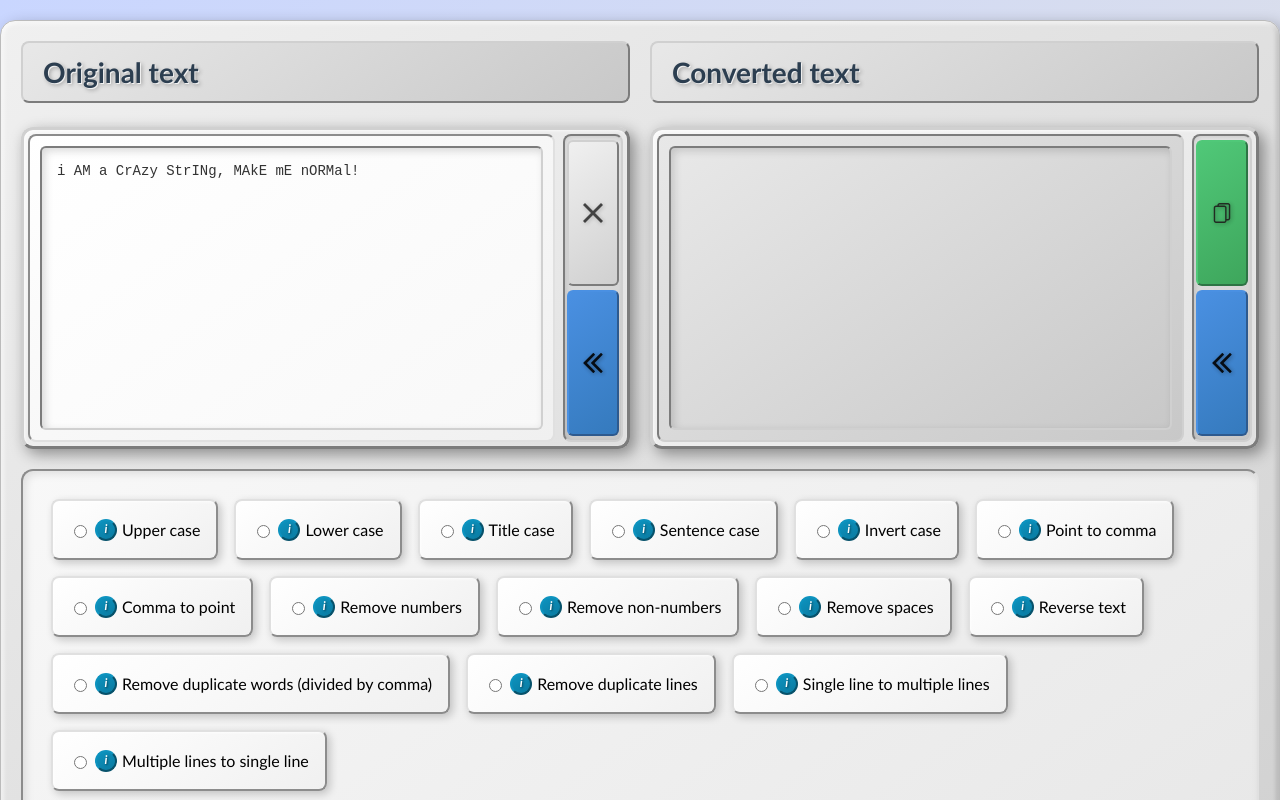
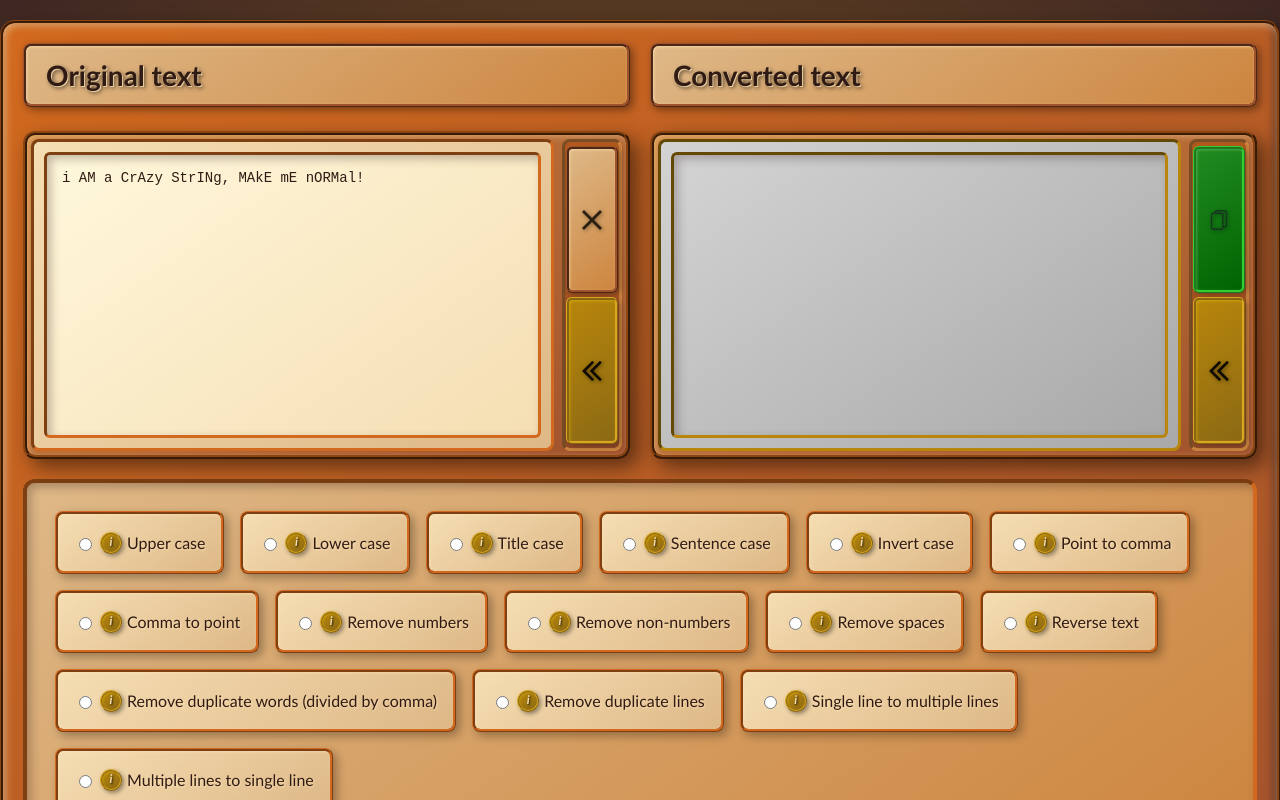
Before and after one commit to bulutfatih/string-manipulation, a React (Vite) app: page / in a window 1280 px wide. Shown: the top 800 px of the page. Built offline with nearby package versions, Linux system fonts and the light colour scheme.

Commit message:
woodyyyyyyyy

```diff
--- a/src/style.scss
+++ b/src/style.scss
@@ -3,7 +3,15 @@ body {
   font-family: "Trebuchet MS", "Lucida Grande", "Lucida Sans Unicode", "Lucida Sans", Tahoma, sans-serif;
   -webkit-font-smoothing: antialiased;
   -moz-osx-font-smoothing: grayscale;
-  background: linear-gradient(135deg, #c9d6ff 0%, #e2e2e2 100%);
+  background:
+    radial-gradient(ellipse at center, #8B4513 0%, #654321 50%, #3E2723 100%),
+    repeating-linear-gradient(
+      90deg,
+      transparent,
+      transparent 2px,
+      rgba(139, 69, 19, 0.1) 2px,
+      rgba(139, 69, 19, 0.1) 4px
+    );
   background-attachment: fixed;
   min-height: 100vh;
 }
@@ -11,29 +19,48 @@ body {
 .main {
   max-width: 1300px;
   margin: 0 auto;
-  background: linear-gradient(145deg, #f0f0f0, #d0d0d0);
+  background:
+    linear-gradient(145deg, #D2691E, #A0522D),
+    repeating-linear-gradient(
+      0deg,
+      transparent,
+      transparent 3px,
+      rgba(101, 67, 33, 0.3) 3px,
+      rgba(101, 67, 33, 0.3) 6px
+    );
   border-radius: 15px;
   box-shadow:
-    inset 2px 2px 5px rgba(255, 255, 255, 0.8),
-    inset -2px -2px 5px rgba(0, 0, 0, 0.2),
-    5px 5px 15px rgba(0, 0, 0, 0.3);
+    inset 2px 2px 8px rgba(255, 228, 181, 0.6),
+    inset -3px -3px 8px rgba(62, 39, 35, 0.8),
+    8px 8px 20px rgba(0, 0, 0, 0.5);
   margin-top: 20px;
   margin-bottom: 20px;
-  border: 1px solid #bbb;
+  border: 3px ridge #8B4513;
 }
 
 .title {
   font-size: 28px;
-  color: #2c3e50;
+  color: #2F1B14;
   text-shadow:
-    1px 1px 0px rgba(255, 255, 255, 0.8),
-    2px 2px 4px rgba(0, 0, 0, 0.3);
+    1px 1px 0px rgba(255, 228, 181, 0.8),
+    2px 2px 4px rgba(0, 0, 0, 0.6);
   font-weight: bold;
-  background: linear-gradient(145deg, #e8e8e8, #c8c8c8);
+  background:
+    linear-gradient(145deg, #DEB887, #CD853F),
+    repeating-linear-gradient(
+      45deg,
+      transparent,
+      transparent 2px,
+      rgba(139, 69, 19, 0.2) 2px,
+      rgba(139, 69, 19, 0.2) 4px
+    );
   padding: 12px 20px;
   border-radius: 8px;
-  border: 2px outset #d0d0d0;
+  border: 3px ridge #A0522D;
   display: inline-block;
+  box-shadow:
+    inset 1px 1px 3px rgba(255, 228, 181, 0.7),
+    3px 3px 8px rgba(0, 0, 0, 0.4);
 }
 
 .outer-container {
@@ -54,7 +81,6 @@ body {
   width: 100%;
   display: flex;
   flex-direction: column;
-  // margin: 24px;
   gap: 24px;
 }
 
@@ -64,18 +90,34 @@ body {
   border-radius: 12px;
   padding: 0;
   overflow: hidden;
-  background: linear-gradient(145deg, #f8f8f8, #e0e0e0);
-  border: 3px outset #d0d0d0;
+  background:
+    linear-gradient(145deg, #CD853F, #A0522D),
+    repeating-linear-gradient(
+      90deg,
+      transparent,
+      transparent 4px,
+      rgba(139, 69, 19, 0.3) 4px,
+      rgba(139, 69, 19, 0.3) 8px
+    );
+  border: 4px ridge #8B4513;
   box-shadow:
-    5px 5px 15px rgba(0, 0, 0, 0.4),
-    inset 1px 1px 3px rgba(255, 255, 255, 0.7);
+    8px 8px 20px rgba(0, 0, 0, 0.5),
+    inset 2px 2px 6px rgba(255, 228, 181, 0.4);
 }
 
 .wrapper__left {
   display: flex;
   flex: 9;
-  background: linear-gradient(145deg, #ffffff, #f0f0f0);
-  border: 2px inset #e0e0e0;
+  background:
+    linear-gradient(145deg, #F5DEB3, #DEB887),
+    repeating-linear-gradient(
+      0deg,
+      transparent,
+      transparent 2px,
+      rgba(160, 82, 45, 0.1) 2px,
+      rgba(160, 82, 45, 0.1) 4px
+    );
+  border: 3px inset #D2691E;
   margin: 4px;
   border-radius: 8px;
 }
@@ -89,12 +131,20 @@ body {
   flex-direction: column;
   align-items: center;
   gap: 4px;
-  background: linear-gradient(145deg, #e8e8e8, #c8c8c8);
-  border: 2px inset #d0d0d0;
+  background:
+    linear-gradient(145deg, #D2691E, #A0522D),
+    repeating-linear-gradient(
+      45deg,
+      transparent,
+      transparent 3px,
+      rgba(139, 69, 19, 0.2) 3px,
+      rgba(139, 69, 19, 0.2) 6px
+    );
+  border: 3px inset #CD853F;
   margin: 4px;
   padding: 4px;
   border-radius: 8px;
-  box-shadow: inset 2px 2px 5px rgba(0, 0, 0, 0.1);
+  box-shadow: inset 2px 2px 6px rgba(62, 39, 35, 0.3);
   box-sizing: border-box;
 }
 
@@ -103,14 +153,22 @@ body {
   height: 250px;
   margin: 10px;
   padding: 15px;
-  border: 2px inset #d0d0d0;
+  border: 3px inset #D2691E;
   outline: 0;
   resize: none;
-  background: linear-gradient(145deg, #ffffff, #f8f8f8);
+  background:
+    linear-gradient(145deg, #FFF8DC, #F5DEB3),
+    repeating-linear-gradient(
+      90deg,
+      transparent,
+      transparent 1px,
+      rgba(160, 82, 45, 0.05) 1px,
+      rgba(160, 82, 45, 0.05) 2px
+    );
   border-radius: 6px;
   font-size: 14px;
-  color: #333;
-  box-shadow: inset 3px 3px 8px rgba(0, 0, 0, 0.15);
+  color: #2F1B14;
+  box-shadow: inset 4px 4px 10px rgba(62, 39, 35, 0.3);
 }
 
 .wrapper__close-button {
@@ -123,28 +181,49 @@ body {
   font-size: 40px;
   padding: 0;
   line-height: 20px;
-  background: linear-gradient(145deg, #f0f0f0, #d0d0d0);
-  border: 2px outset #d0d0d0;
+  background:
+    linear-gradient(145deg, #DEB887, #CD853F),
+    repeating-linear-gradient(
+      45deg,
+      transparent,
+      transparent 2px,
+      rgba(139, 69, 19, 0.2) 2px,
+      rgba(139, 69, 19, 0.2) 4px
+    );
+  border: 3px ridge #A0522D;
   border-radius: 6px;
   cursor: pointer;
   user-select: none;
   transition: all 0.1s ease;
+  box-shadow:
+    inset 1px 1px 3px rgba(255, 228, 181, 0.6),
+    2px 2px 6px rgba(0, 0, 0, 0.4);
 
   &:hover {
-    background: linear-gradient(145deg, #e8e8e8, #c8c8c8);
+    background:
+      linear-gradient(145deg, #F0E68C, #DAA520),
+      repeating-linear-gradient(
+        45deg,
+        transparent,
+        transparent 2px,
+        rgba(139, 69, 19, 0.3) 2px,
+        rgba(139, 69, 19, 0.3) 4px
+      );
     transform: translateY(1px);
   }
 
   &:active {
-    border: 2px inset #d0d0d0;
+    border: 3px inset #A0522D;
     transform: translateY(2px);
-    box-shadow: inset 2px 2px 5px rgba(0, 0, 0, 0.2);
+    box-shadow: inset 3px 3px 8px rgba(62, 39, 35, 0.5);
   }
 
   img {
     width: 20px;
-    opacity: 0.7;
-    filter: drop-shadow(1px 1px 2px rgba(0, 0, 0, 0.3));
+    opacity: 0.8;
+    filter:
+      sepia(100%) saturate(200%) hue-rotate(15deg) brightness(0.7)
+      drop-shadow(1px 1px 2px rgba(0, 0, 0, 0.5));
   }
 }
 
@@ -157,28 +236,49 @@ body {
   height: 100%;
   font-size: 40px;
   line-height: 20px;
-  background: linear-gradient(145deg, #4a90e2, #357abd);
-  border: 2px outset #4a90e2;
+  background:
+    linear-gradient(145deg, #B8860B, #8B6914),
+    repeating-linear-gradient(
+      45deg,
+      transparent,
+      transparent 2px,
+      rgba(139, 105, 20, 0.3) 2px,
+      rgba(139, 105, 20, 0.3) 4px
+    );
+  border: 3px ridge #DAA520;
   border-radius: 6px;
   cursor: pointer;
   user-select: none;
   transition: all 0.1s ease;
+  box-shadow:
+    inset 1px 1px 3px rgba(255, 215, 0, 0.4),
+    2px 2px 6px rgba(0, 0, 0, 0.4);
 
   &:hover {
-    background: linear-gradient(145deg, #5ba0f2, #4080cd);
+    background:
+      linear-gradient(145deg, #DAA520, #B8860B),
+      repeating-linear-gradient(
+        45deg,
+        transparent,
+        transparent 2px,
+        rgba(139, 105, 20, 0.4) 2px,
+        rgba(139, 105, 20, 0.4) 4px
+      );
     transform: translateY(1px);
   }
 
   &:active {
-    border: 2px inset #4a90e2;
+    border: 3px inset #DAA520;
     transform: translateY(2px);
-    box-shadow: inset 2px 2px 5px rgba(0, 0, 0, 0.3);
+    box-shadow: inset 3px 3px 8px rgba(139, 105, 20, 0.6);
   }
 
   img {
     width: 20px;
     opacity: 0.9;
-    filter: drop-shadow(1px 1px 2px rgba(0, 0, 0, 0.4));
+    filter:
+      sepia(100%) saturate(150%) hue-rotate(30deg) brightness(0.9)
+      drop-shadow(1px 1px 2px rgba(0, 0, 0, 0.5));
   }
 }
 
@@ -192,48 +292,85 @@ body {
   font-size: 40px;
   padding: 0;
   line-height: 20px;
-  background: linear-gradient(145deg, #50c878, #3ea65c);
-  border: 2px outset #50c878;
+  background:
+    linear-gradient(145deg, #228B22, #006400),
+    repeating-linear-gradient(
+      45deg,
+      transparent,
+      transparent 2px,
+      rgba(0, 100, 0, 0.2) 2px,
+      rgba(0, 100, 0, 0.2) 4px
+    );
+  border: 3px ridge #32CD32;
   border-radius: 6px;
   cursor: pointer;
   user-select: none;
   transition: all 0.1s ease;
+  box-shadow:
+    inset 1px 1px 3px rgba(144, 238, 144, 0.4),
+    2px 2px 6px rgba(0, 0, 0, 0.4);
 
   &:hover {
-    background: linear-gradient(145deg, #60d888, #4eb66c);
+    background:
+      linear-gradient(145deg, #32CD32, #228B22),
+      repeating-linear-gradient(
+        45deg,
+        transparent,
+        transparent 2px,
+        rgba(0, 100, 0, 0.3) 2px,
+        rgba(0, 100, 0, 0.3) 4px
+      );
     transform: translateY(1px);
   }
 
   &:active {
-    border: 2px inset #50c878;
+    border: 3px inset #32CD32;
     transform: translateY(2px);
-    box-shadow: inset 2px 2px 5px rgba(0, 0, 0, 0.3);
+    box-shadow: inset 3px 3px 8px rgba(0, 100, 0, 0.5);
   }
 
   img {
     width: 20px;
     opacity: 0.9;
-    filter: drop-shadow(1px 1px 2px rgba(0, 0, 0, 0.4));
+    filter:
+      sepia(100%) saturate(200%) hue-rotate(90deg) brightness(1.2)
+      drop-shadow(1px 1px 2px rgba(0, 0, 0, 0.5));
   }
 }
 
 .gray-bg {
-  background: linear-gradient(145deg, #e8e8e8, #c8c8c8);
-  border: 2px inset #d0d0d0;
+  background:
+    linear-gradient(145deg, #D3D3D3, #A9A9A9),
+    repeating-linear-gradient(
+      0deg,
+      transparent,
+      transparent 2px,
+      rgba(105, 105, 105, 0.2) 2px,
+      rgba(105, 105, 105, 0.2) 4px
+    );
+  border: 3px inset #B8860B;
 }
 
 .react-tooltip-lite {
-  background: linear-gradient(145deg, #333, #222);
-  color: white;
+  background:
+    linear-gradient(145deg, #8B4513, #654321),
+    repeating-linear-gradient(
+      45deg,
+      transparent,
+      transparent 1px,
+      rgba(139, 69, 19, 0.3) 1px,
+      rgba(139, 69, 19, 0.3) 2px
+    );
+  color: #F5DEB3;
   border-radius: 6px;
   font-size: 12px;
-  border: 1px outset #444;
-  box-shadow: 3px 3px 8px rgba(0, 0, 0, 0.5);
+  border: 2px ridge #A0522D;
+  box-shadow: 4px 4px 10px rgba(0, 0, 0, 0.6);
   text-shadow: 1px 1px 2px rgba(0, 0, 0, 0.8);
 }
 
 .react-tooltip-lite-arrow {
-  border-color: #333;
+  border-color: #8B4513;
 }
 
 .info-template__container {
@@ -242,11 +379,19 @@ body {
 
 .info-template__button {
   display: inline-block;
-  background: linear-gradient(145deg, #0d93bf, #0a7aa0);
-  color: #fff;
+  background:
+    linear-gradient(145deg, #B8860B, #8B6914),
+    repeating-linear-gradient(
+      45deg,
+      transparent,
+      transparent 1px,
+      rgba(139, 105, 20, 0.3) 1px,
+      rgba(139, 105, 20, 0.3) 2px
+    );
+  color: #F5DEB3;
   font-size: 12px;
   font-weight: bold;
-  border: 2px outset #0d93bf;
+  border: 2px ridge #DAA520;
   border-radius: 50%;
   width: 18px;
   height: 18px;
@@ -255,15 +400,26 @@ body {
   margin: 1px 5px;
   cursor: pointer;
   transition: all 0.1s ease;
-  text-shadow: 1px 1px 2px rgba(0, 0, 0, 0.5);
+  text-shadow: 1px 1px 2px rgba(0, 0, 0, 0.8);
+  box-shadow:
+    inset 1px 1px 2px rgba(255, 215, 0, 0.3),
+    2px 2px 4px rgba(0, 0, 0, 0.4);
 
   &:hover {
-    background: linear-gradient(145deg, #1da3cf, #1a8bb0);
+    background:
+      linear-gradient(145deg, #DAA520, #B8860B),
+      repeating-linear-gradient(
+        45deg,
+        transparent,
+        transparent 1px,
+        rgba(139, 105, 20, 0.4) 1px,
+        rgba(139, 105, 20, 0.4) 2px
+      );
     transform: translateY(1px);
   }
 
   &:active {
-    border: 2px inset #0d93bf;
+    border: 2px inset #DAA520;
     transform: translateY(2px);
   }
 }
@@ -271,14 +427,22 @@ body {
 .info-template__inner-container {
   display: flex;
   flex-direction: row;
-  background: linear-gradient(145deg, #2c3e50, #1a252f);
+  background:
+    linear-gradient(145deg, #8B4513, #654321),
+    repeating-linear-gradient(
+      90deg,
+      transparent,
+      transparent 3px,
+      rgba(139, 69, 19, 0.3) 3px,
+      rgba(139, 69, 19, 0.3) 6px
+    );
   padding: 15px;
   border-radius: 8px;
-  border: 2px outset #34495e;
-  box-shadow: 5px 5px 15px rgba(0, 0, 0, 0.4);
+  border: 3px ridge #A0522D;
+  box-shadow: 6px 6px 15px rgba(0, 0, 0, 0.5);
 
   span {
-    color: #ecf0f1;
+    color: #F5DEB3;
     white-space: pre-wrap;
     text-shadow: 1px 1px 2px rgba(0, 0, 0, 0.8);
   }
@@ -296,7 +460,9 @@ body {
 
     img {
       width: 24px;
-      filter: drop-shadow(2px 2px 4px rgba(0, 0, 0, 0.5));
+      filter:
+        sepia(100%) saturate(200%) hue-rotate(15deg) brightness(1.2)
+        drop-shadow(2px 2px 4px rgba(0, 0, 0, 0.6));
     }
   }
 
@@ -311,11 +477,19 @@ body {
   flex-direction: row;
   flex-wrap: wrap;
   margin: 20px;
-  background: linear-gradient(145deg, #f8f8f8, #e8e8e8);
+  background:
+    linear-gradient(145deg, #DEB887, #CD853F),
+    repeating-linear-gradient(
+      0deg,
+      transparent,
+      transparent 4px,
+      rgba(139, 69, 19, 0.2) 4px,
+      rgba(139, 69, 19, 0.2) 8px
+    );
   padding: 20px;
   border-radius: 12px;
-  border: 2px inset #e0e0e0;
-  box-shadow: inset 3px 3px 8px rgba(0, 0, 0, 0.1);
+  border: 4px inset #D2691E;
+  box-shadow: inset 4px 4px 10px rgba(62, 39, 35, 0.3);
 }
 
 .option-container {
@@ -324,44 +498,75 @@ body {
   padding: 16px;
   margin: 8px;
   border-radius: 8px;
-  background: linear-gradient(145deg, #ffffff, #f0f0f0);
-  border: 2px outset #e0e0e0;
+  background:
+    linear-gradient(145deg, #F5DEB3, #DEB887),
+    repeating-linear-gradient(
+      45deg,
+      transparent,
+      transparent 2px,
+      rgba(160, 82, 45, 0.1) 2px,
+      rgba(160, 82, 45, 0.1) 4px
+    );
+  border: 3px ridge #D2691E;
   box-shadow:
-    3px 3px 8px rgba(0, 0, 0, 0.2),
-    inset 1px 1px 3px rgba(255, 255, 255, 0.8);
+    4px 4px 10px rgba(0, 0, 0, 0.3),
+    inset 1px 1px 3px rgba(255, 228, 181, 0.6);
   cursor: pointer;
   user-select: none;
   transition: all 0.1s ease;
+  color: #2F1B14;
+  text-shadow: 1px 1px 2px rgba(255, 228, 181, 0.8);
 
   &:hover {
-    background: linear-gradient(145deg, #f8f8f8, #e8e8e8);
+    background:
+      linear-gradient(145deg, #FFF8DC, #F5DEB3),
+      repeating-linear-gradient(
+        45deg,
+        transparent,
+        transparent 2px,
+        rgba(160, 82, 45, 0.15) 2px,
+        rgba(160, 82, 45, 0.15) 4px
+      );
     transform: translateY(1px);
   }
 
   &:active {
-    border: 2px inset #e0e0e0;
+    border: 3px inset #D2691E;
     transform: translateY(2px);
-    box-shadow: inset 3px 3px 8px rgba(0, 0, 0, 0.15);
+    box-shadow: inset 4px 4px 10px rgba(62, 39, 35, 0.4);
   }
 }
 
 .github {
   text-align: center;
-  background: linear-gradient(145deg, #f0f0f0, #d0d0d0);
+  background:
+    linear-gradient(145deg, #DEB887, #CD853F),
+    repeating-linear-gradient(
+      45deg,
+      transparent,
+      transparent 3px,
+      rgba(139, 69, 19, 0.2) 3px,
+      rgba(139, 69, 19, 0.2) 6px
+    );
   padding: 20px;
   border-radius: 12px;
-  border: 2px outset #e0e0e0;
+  border: 4px ridge #A0522D;
   margin: 20px;
-  box-shadow: 5px 5px 15px rgba(0, 0, 0, 0.3);
+  box-shadow: 6px 6px 15px rgba(0, 0, 0, 0.4);
 
   img {
     transition-duration: 0.3s;
-    opacity: 0.6;
-    filter: drop-shadow(2px 2px 4px rgba(0, 0, 0, 0.3));
+    opacity: 0.7;
+    filter:
+      sepia(100%) saturate(200%) hue-rotate(15deg) brightness(0.8)
+      drop-shadow(3px 3px 6px rgba(0, 0, 0, 0.5));
 
     &:hover {
       opacity: 1;
       transform: scale(1.05);
+      filter:
+        sepia(100%) saturate(200%) hue-rotate(15deg) brightness(1)
+        drop-shadow(3px 3px 6px rgba(0, 0, 0, 0.6));
     }
   }
 }
@@ -370,18 +575,26 @@ body {
   position: fixed;
   top: 30px;
   right: 30px;
-  background: linear-gradient(145deg, #50c878, #3ea65c);
-  color: white;
+  background:
+    linear-gradient(145deg, #228B22, #006400),
+    repeating-linear-gradient(
+      45deg,
+      transparent,
+      transparent 2px,
+      rgba(0, 100, 0, 0.2) 2px,
+      rgba(0, 100, 0, 0.2) 4px
+    );
+  color: #F5DEB3;
   padding: 15px 25px;
   border-radius: 8px;
-  border: 2px outset #50c878;
+  border: 3px ridge #32CD32;
   box-shadow:
-    5px 5px 15px rgba(0, 0, 0, 0.4),
-    inset 1px 1px 3px rgba(255, 255, 255, 0.3);
+    6px 6px 15px rgba(0, 0, 0, 0.5),
+    inset 1px 1px 3px rgba(144, 238, 144, 0.4);
   font-family: "Trebuchet MS", "Lucida Grande", "Lucida Sans Unicode", "Lucida Sans", Tahoma, sans-serif;
   font-weight: bold;
   font-size: 14px;
-  text-shadow: 1px 1px 2px rgba(0, 0, 0, 0.5);
+  text-shadow: 1px 1px 2px rgba(0, 0, 0, 0.8);
   z-index: 10000;
   animation: slideInBounce 0.5s ease-out, fadeOut 0.5s ease-in 1.5s forwards;
   user-select: none;
```
